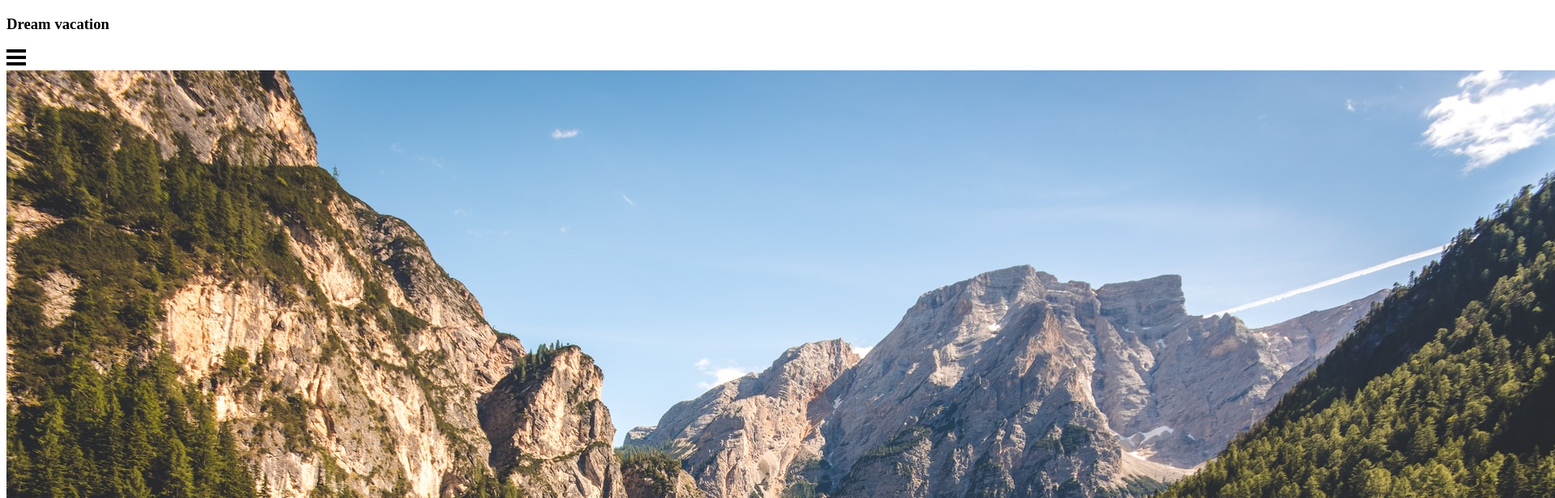
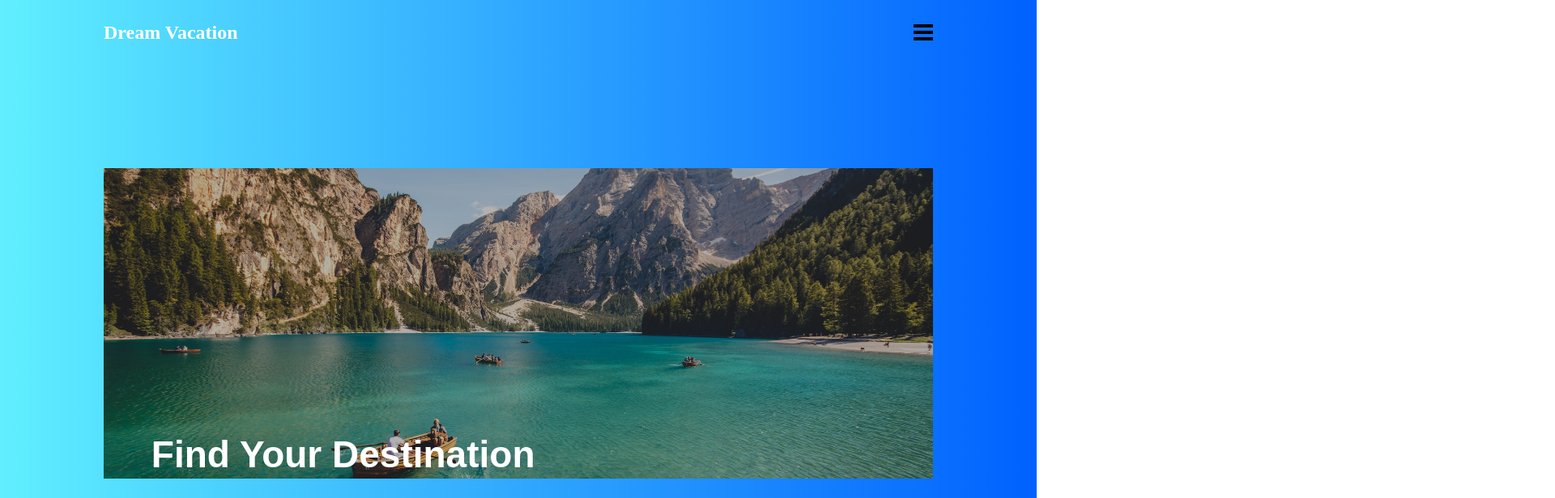
Before and after one commit to ProgBot12/Page_Animation_JS, a plain HTML site: page index.html in a window 1280 px wide. Shown: the top 616 px of the page at 81% size, 1920 px wide, since content can reach past the window. Drawn offline with nearby package versions, Linux system fonts and the light colour scheme; a web font is replaced by a local one.

Commit message:
added styling

```diff
--- a/index.html
+++ b/index.html
@@ -4,12 +4,17 @@
     <meta charset="UTF-8" />
     <meta name="viewport" content="width=device-width, initial-scale=1.0" />
     <link rel="stylesheet" href="./styles/styles.css" />
+    <link rel="preconnect" href="https://fonts.gstatic.com" />
+    <link
+      href="https://fonts.googleapis.com/css2?family=Yusei+Magic&display=swap"
+      rel="stylesheet"
+    />
     <title>Page Animation</title>
   </head>
   <body>
     <header>
       <nav>
-        <h3 id="logo">Dream vacation</h3>
+        <h3 id="logo">Dream Vacation</h3>
         <img
           class="hamburger"
           src="./assets/images/iconmonstr-menu-1.svg"
--- a/styles/styles.scss
+++ b/styles/styles.scss
@@ -0,0 +1,73 @@
+* {
+  margin: 0;
+  padding: 0;
+  box-sizing: border-box;
+}
+
+.slider {
+  position: absolute;
+  top: 0;
+  left: 0;
+  width: 100%;
+  height: 100vh;
+  background: linear-gradient(to left, #0061ff, #60efff);
+  z-index: -1;
+}
+
+nav {
+  display: grid;
+  grid-template-columns: 10% 1fr 1fr 10%;
+  min-height: 10vh;
+  color: white;
+  align-items: center;
+
+  #logo {
+    grid-column: 2/3;
+    font-size: 24px;
+  }
+
+  .hamburger {
+    justify-self: end;
+  }
+}
+
+section {
+  display: flex;
+  height: 80vh;
+  justify-content: center;
+  align-items: center;
+
+  .hero {
+    height: 60%;
+    width: 80%;
+    position: relative;
+
+    img {
+      width: 100%;
+      height: 100%;
+      object-fit: cover;
+    }
+
+    .headline {
+      position: absolute;
+      top: 95%;
+      left: 15%;
+      font-size: 46px;
+      transform: translate(-20%, -70%);
+      color: white;
+      z-index: 3;
+      font-family: "Yusei Magic", sans-serif;
+    }
+  }
+
+  .hero::after {
+    content: "";
+    background: black;
+    opacity: 0.3;
+    width: 100%;
+    height: 100%;
+    position: absolute;
+    left: 0;
+    top: 0;
+  }
+}
```
Also changed, not shown: styles/styles.css, 1 other file.
